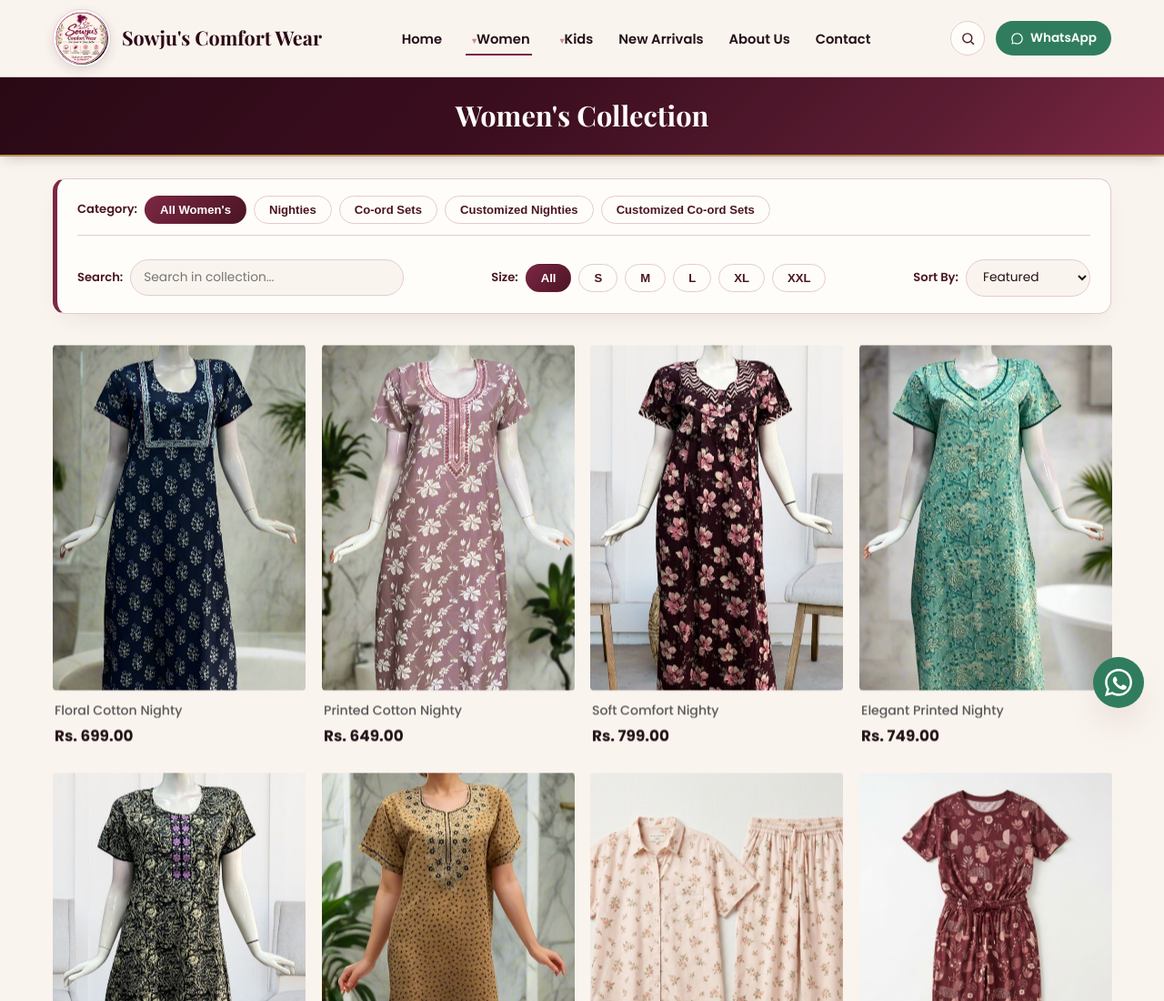
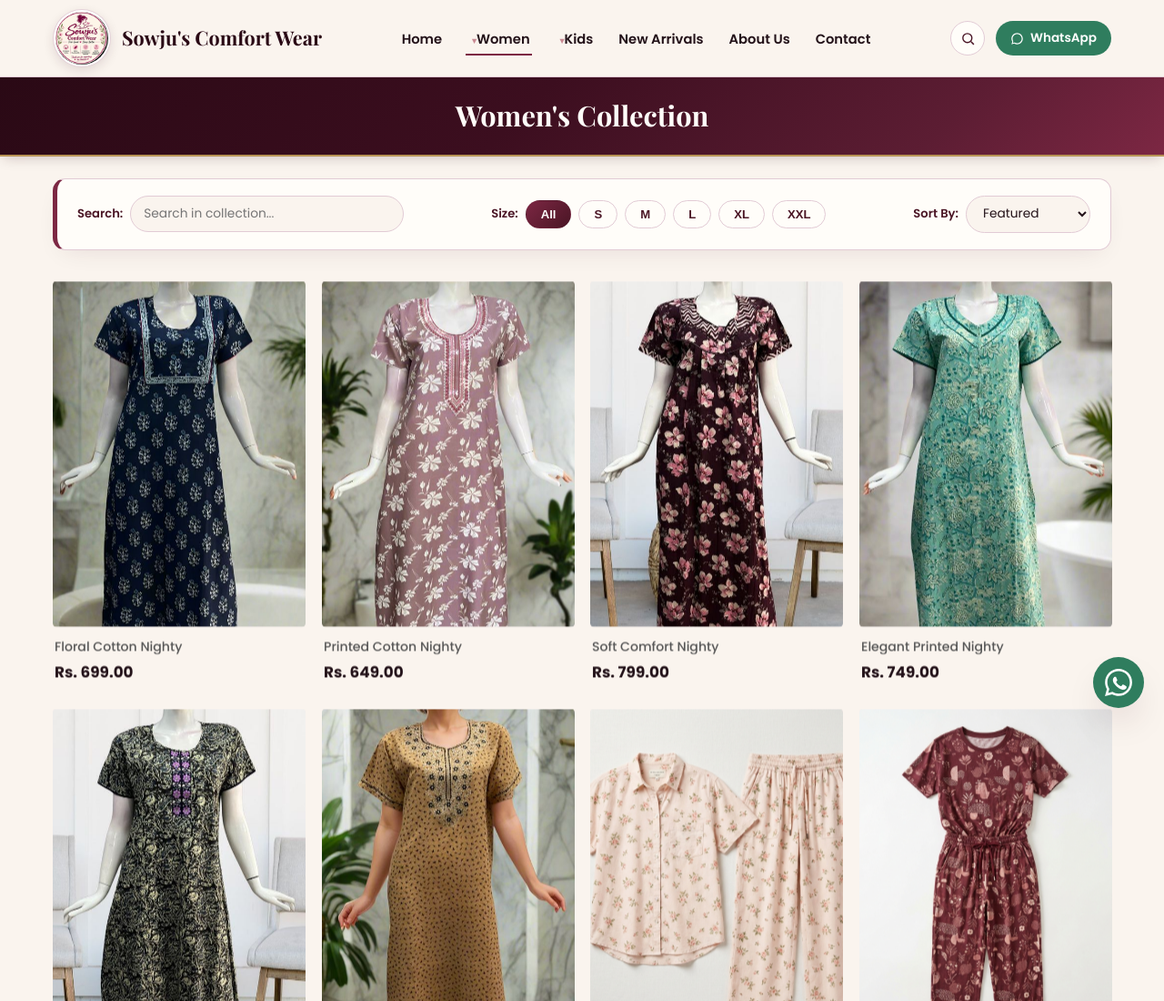
Before and after one commit to Sangeetha1106/SOWJUS, a website: page women.html in a window 1280 px wide. Shown: the top 1100 px of the page at 91% size. Drawn offline with nearby package versions, Linux system fonts and the light colour scheme.

Commit message:
Remove category pills row from women toolbar while keeping strict URL category filtering

```diff
--- a/women.html
+++ b/women.html
@@ -70,16 +70,6 @@
 <section style="padding-top:24px;">
   <div class="container">
     <div class="catalogue-toolbar">
-      <div class="field-group full-width" style="width:100%; border-bottom:1px solid var(--line-purple); padding-bottom:12px; margin-bottom:12px;">
-        <label>Category:</label>
-        <div class="chip-row" id="category-filter">
-          <button class="chip active" data-cat="all">All Women's</button>
-          <button class="chip" data-cat="nighties">Nighties</button>
-          <button class="chip" data-cat="coord-sets">Co-ord Sets</button>
-          <button class="chip" data-cat="customized-nighties">Customized Nighties</button>
-          <button class="chip" data-cat="customized-coord-sets">Customized Co-ord Sets</button>
-        </div>
-      </div>
       <div class="field-group">
         <label for="women-search">Search:</label>
         <input type="search" id="women-search" placeholder="Search in collection..." aria-label="Search collection">
@@ -169,26 +159,16 @@
     "Customized Co-ord Sets": "customized-coord-sets"
   };
 
-  let selectedCategory = rawCat ? (SLUG_MAP[rawCat] || rawCat) : "all";
+  let selectedCategory = rawCat ? (SLUG_MAP[rawCat] || rawCat) : null;
   let selectedSize = "all";
 
-  // Sync active state on category filter chips
-  function syncCategoryChips(){
-    document.querySelectorAll("#category-filter .chip").forEach(c => {
-      if(c.getAttribute("data-cat") === selectedCategory){
-        c.classList.add("active");
-      } else {
-        c.classList.remove("active");
-      }
-    });
-
-    if(selectedCategory !== "all" && CATEGORY_LABELS[selectedCategory]){
-      if(titleEl) titleEl.textContent = CATEGORY_LABELS[selectedCategory];
-    } else if(searchQuery){
-      if(titleEl) titleEl.textContent = `Search: "${searchQuery}"`;
-    } else {
-      if(titleEl) titleEl.textContent = "Women's Collection";
-    }
+  // Update Page Title
+  if(selectedCategory && CATEGORY_LABELS[selectedCategory]){
+    if(titleEl) titleEl.textContent = CATEGORY_LABELS[selectedCategory];
+  } else if(searchQuery){
+    if(titleEl) titleEl.textContent = `Search: "${searchQuery}"`;
+  } else {
+    if(titleEl) titleEl.textContent = "Women's Collection";
   }
 
   function getBaseCategoryProducts(){
@@ -227,15 +207,6 @@
     renderProductGrid("women-grid", list, "No products available in this category.");
   }
 
-  // Category filter click events
-  document.querySelectorAll("#category-filter .chip").forEach(btn => {
-    btn.addEventListener("click", () => {
-      selectedCategory = btn.getAttribute("data-cat");
-      syncCategoryChips();
-      applyFiltersAndSort();
-    });
-  });
-
   // Search & Sort listeners
   document.getElementById("women-search")?.addEventListener("input", applyFiltersAndSort);
   document.getElementById("sort-select")?.addEventListener("change", applyFiltersAndSort);
@@ -249,8 +220,7 @@
     });
   });
 
-  // Initial Sync & Render
-  syncCategoryChips();
+  // Initial Render
   applyFiltersAndSort();
 </script>
 </body>
```
